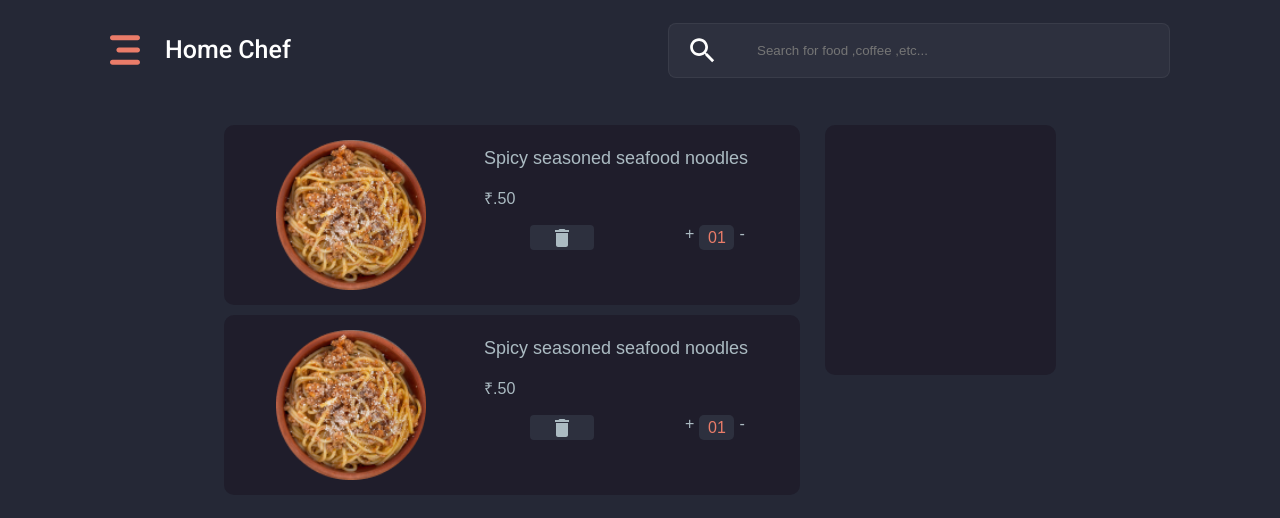
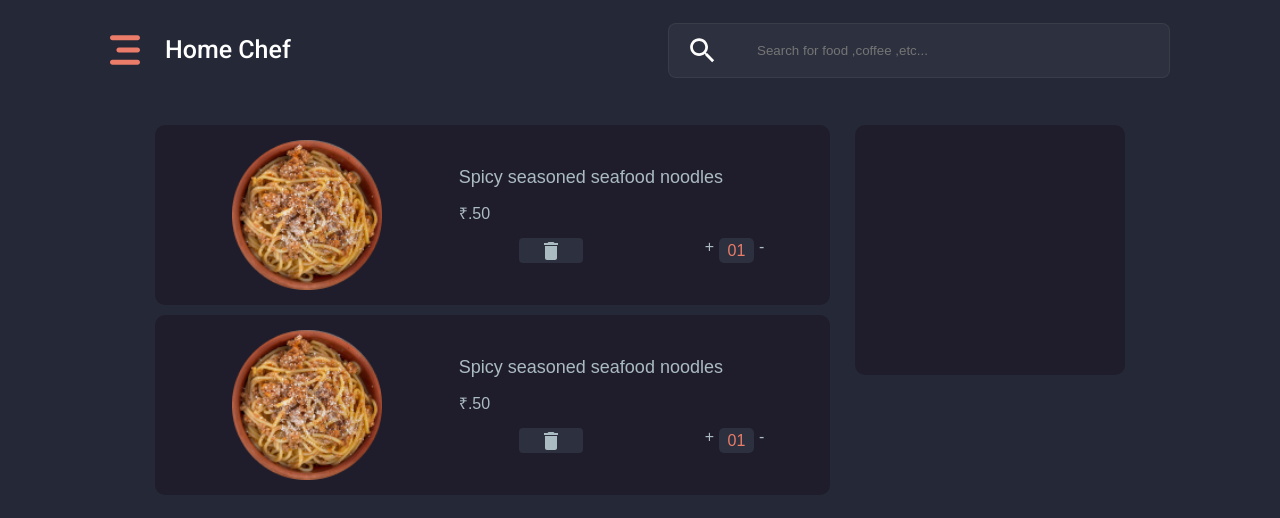
Before and after one commit to aninarafath6/Home-Chef, a React (Create React App) app in the folder home-che-front-end/: page /cart in a window 1280 px wide. Shown: the top 518 px of the page. Built offline with nearby package versions, Linux system fonts and the light colour scheme.

Commit message:
cart design section fully completed

```diff
--- a/home-che-front-end/src/components/cart/Cart.Element.js
+++ b/home-che-front-end/src/components/cart/Cart.Element.js
@@ -10,13 +10,13 @@ margin:0 auto;
 height:auto;
 display:flex;
 gap:25px;
-width:90%;
-@media screen and (min-width:768px){
-        width:65%;
+width:1260px;
+
+    @media screen and (max-width:1300px){
+        width:970px;
     }
-
     /* on tablet device */
-    @media screen and (max-width:768px){
+    @media screen and (max-width:834px){
         width:90%;
         flex-direction:column;
     }
@@ -37,7 +37,7 @@ export const CartItemSection = styled.div`
     gap:10px;
 
     /* on tablet device */
-    @media screen and (max-width:768px){
+    @media screen and (max-width:834px){
         width:100%;
         min-height:200px;
     }
@@ -57,7 +57,7 @@ export const CartPriceSection = styled.div`
 
 
     /* on tablet device */
-   @media screen and (max-width:768px){
+   @media screen and (max-width:834px){
         width:40%;
         height:250px;
         flex-direction:row;
@@ -102,7 +102,10 @@ export const ItemContentSection = styled.div`
     /* background-color:blanchedalmond; */
     width:55%;
     height:100%;
-    padding:5px;
+    justify-content: center;
+    display: flex;
+    flex-direction: column;
+    gap:14px;
 `;
 export const ItemImage = styled.img`
     width:150px;
@@ -122,23 +125,25 @@ export const ItemImage = styled.img`
 export const ItemName = styled.p`
         color:#ABBBC2;
         font-size:18px;
+        margin:0;
 
         /* @media screen and (max-width:768px){
         font-size:18px;
     } */
     @media screen and (max-width:425px){
-        font-size:12px;
+        font-size:14px;
     }
 `;
 export const ItemPrice = styled.p`
         color:#ABBBC2;
         font-size:16px;
+        margin:0;
 
-        @media screen and (max-width:768px){
+        @media screen and (max-width:834px){
         font-size:12px;
     }
     @media screen and (max-width:425px){
-        font-size:12px;
+        font-size:14px;
     }
 `;
 
@@ -148,7 +153,6 @@ width:100%;
 height:25px;
 display:flex;
 justify-content:space-around;
-margin-top:15px;
     @media screen and (max-width:1080px){
     justify-content:space-around;
 
@@ -170,7 +174,7 @@ export const RemoveItemBtn = styled(Button)`
     font-size:12px;
     }
 }
-@media screen and (max-width:768px){
+@media screen and (max-width:834px){
         &&&{
     font-size:15px;
     padding:10px ;
@@ -196,7 +200,7 @@ export const QuantityDisplay = styled.div`
     justify-content:center;
     border-radius:5px;
     margin-right:5px;
-    @media screen and (max-width:768px){
+    @media screen and (max-width:834px){
         margin-right:15px;
 
     }
```
